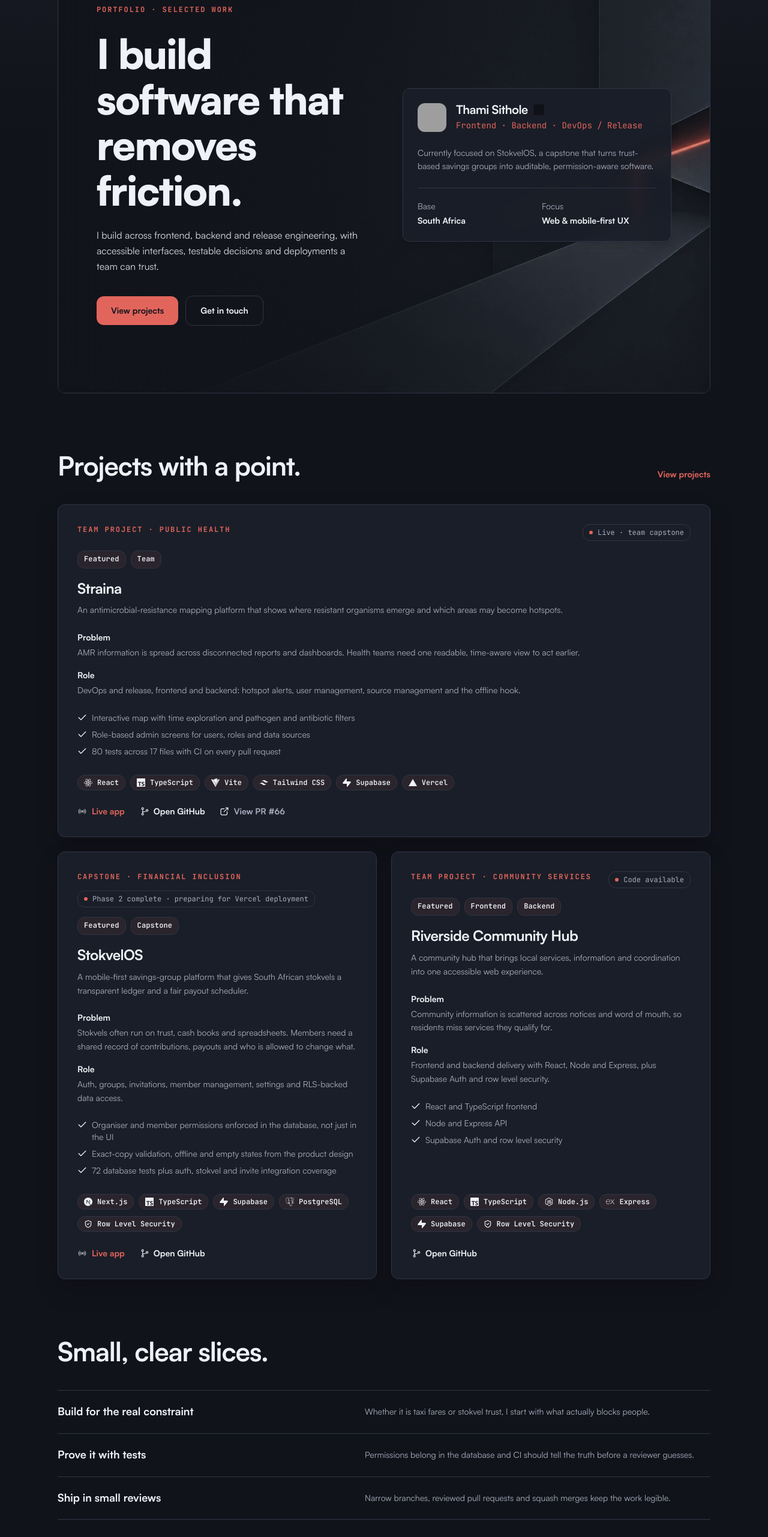
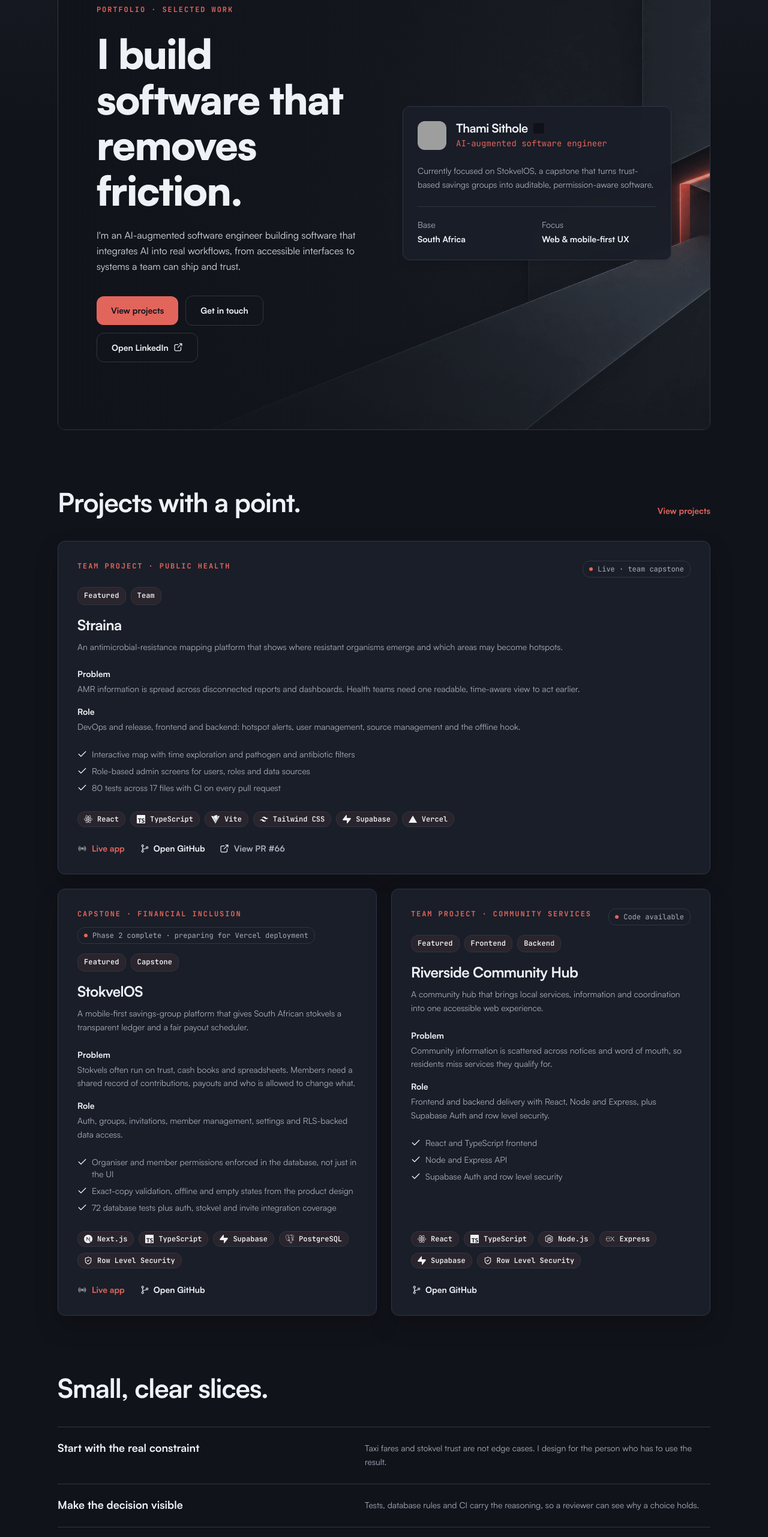
Before and after one commit to ThamiSithole/thami-sithole-portfolio, a Next.js app: page / in a window 1280 px wide. Shown: the part 234-2797 px from the top of the page at 60% size. Built offline with nearby package versions, Linux system fonts and the light colour scheme; grey boxes are pictures that could not be loaded.

Commit message:
Personalise Home: AI-augmented role, LinkedIn CTA and principles (#25)
* feat(home): lead with AI-augmented role and add LinkedIn CTA

* docs: record Home positioning slice at v1.6 parity

```diff
--- a/src/app/page.tsx
+++ b/src/app/page.tsx
@@ -5,16 +5,16 @@ import { projects } from "@/content/projects";
 
 const principles = [
   {
-    title: "Build for the real constraint",
-    body: "Whether it is taxi fares or stokvel trust, I start with what actually blocks people.",
+    title: "Start with the real constraint",
+    body: "Taxi fares and stokvel trust are not edge cases. I design for the person who has to use the result.",
   },
   {
-    title: "Prove it with tests",
-    body: "Permissions belong in the database and CI should tell the truth before a reviewer guesses.",
+    title: "Make the decision visible",
+    body: "Tests, database rules and CI carry the reasoning, so a reviewer can see why a choice holds.",
   },
   {
-    title: "Ship in small reviews",
-    body: "Narrow branches, reviewed pull requests and squash merges keep the work legible.",
+    title: "Keep the work legible",
+    body: "Small branches, reviewed pull requests and squash merges leave a history I can explain.",
   },
 ];
 
--- a/src/components/Hero.tsx
+++ b/src/components/Hero.tsx
@@ -105,8 +105,8 @@ export default function Hero() {
             <span className="hero-line hero-line-delayed">removes friction.</span>
           </h1>
           <p className="mt-6 max-w-lg text-base leading-relaxed text-text/90">
-            I build across frontend, backend and release engineering, with accessible interfaces,
-            testable decisions and deployments a team can trust.
+            I&apos;m an AI-augmented software engineer building software that integrates AI into real
+            workflows, from accessible interfaces to systems a team can ship and trust.
           </p>
           <div className="mt-9 flex flex-wrap items-center gap-3">
             <Link href="/projects" className="hero-primary-cta tap-target">
@@ -115,6 +115,24 @@ export default function Hero() {
             <Link href="/contact" className="hero-secondary-cta tap-target">
               Get in touch
             </Link>
+            <a
+              href="https://www.linkedin.com/in/thami-sithole-71566b143/"
+              target="_blank"
+              rel="noreferrer"
+              className="hero-secondary-cta tap-target gap-2"
+            >
+              Open LinkedIn
+              <span className="sr-only"> (opens in a new tab)</span>
+              <Image
+                src="/assets/icons/external-link.svg"
+                alt=""
+                aria-hidden="true"
+                width={16}
+                height={16}
+                unoptimized
+                className="size-4"
+              />
+            </a>
           </div>
         </div>
 
@@ -146,9 +164,7 @@ export default function Hero() {
                   className="size-5 shrink-0"
                 />
               </div>
-              <p className="mt-1 font-mono text-sm text-accent">
-                Frontend · Backend · DevOps / Release
-              </p>
+              <p className="mt-1 font-mono text-sm text-accent">AI-augmented software engineer</p>
             </div>
           </div>
           <p className="mt-6 text-sm leading-relaxed text-muted">
```
Also changed, not shown: 3 other files (tests, documents, lock files or other folders).
